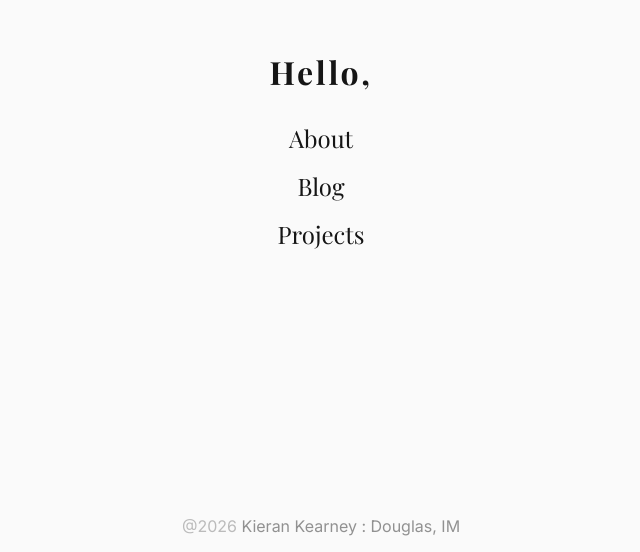
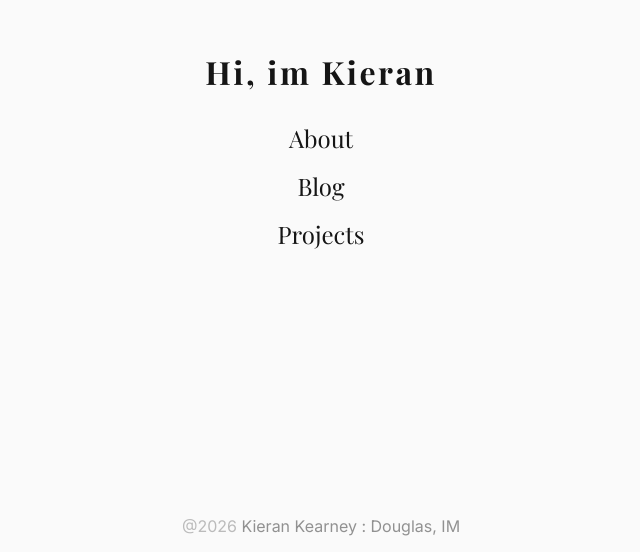
Before and after one commit to K1erans/Site, a React (Vite) app: page / in a window 1280 px wide. Shown: the part 248-800 px from the top of the page, without its empty margins (319-959 px from the left). Built offline with nearby package versions, Linux system fonts and the light colour scheme; a web font is replaced by a local one.

Commit message:
Hi, im kieran

```diff
--- a/src/components/Header.tsx
+++ b/src/components/Header.tsx
@@ -2,7 +2,7 @@ export default function Header() {
   return (
     <header className="header">
       <nav>
-        <h1>Hello, </h1>
+        <h1>Hi, im Kieran</h1>
       </nav>
     </header>
   );
```
